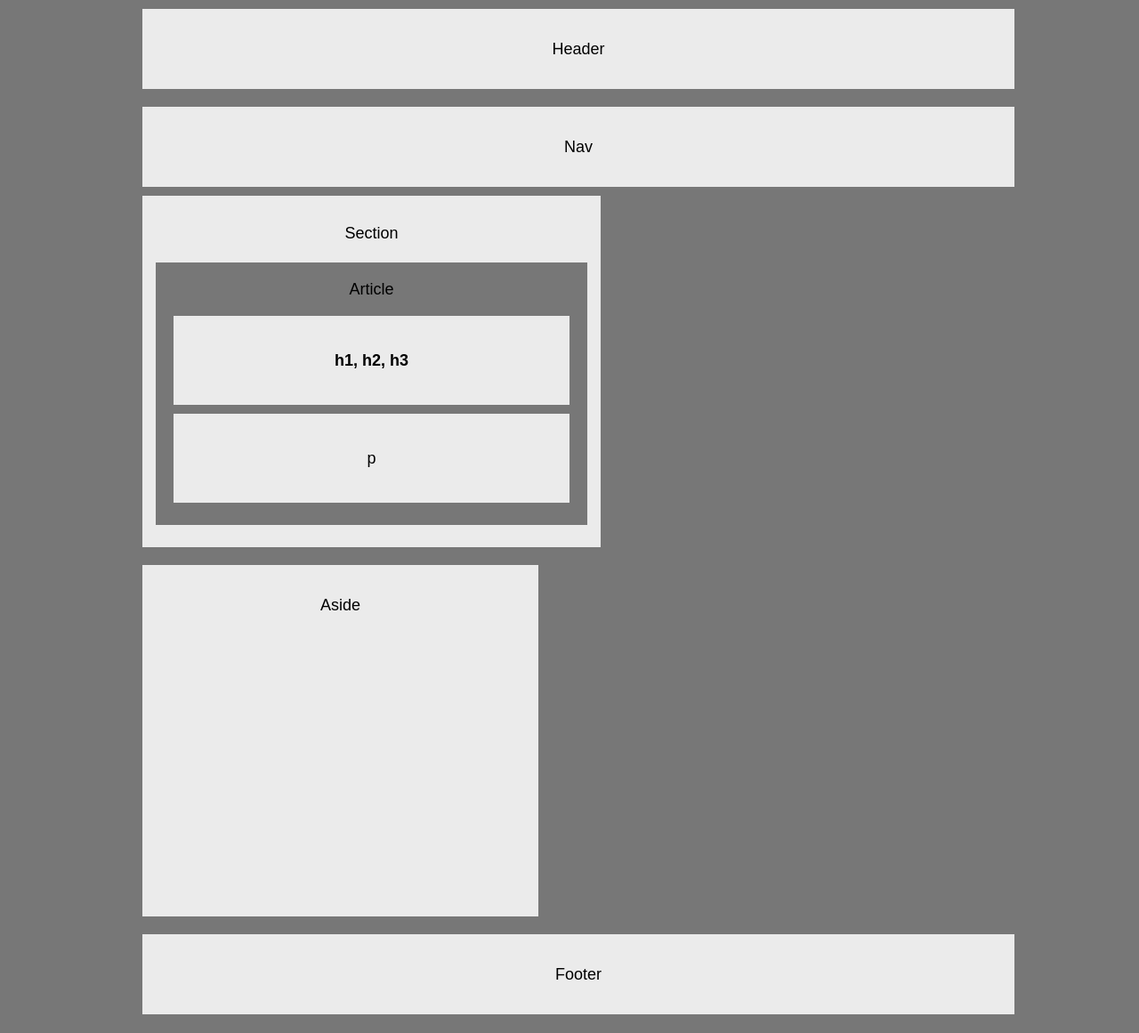
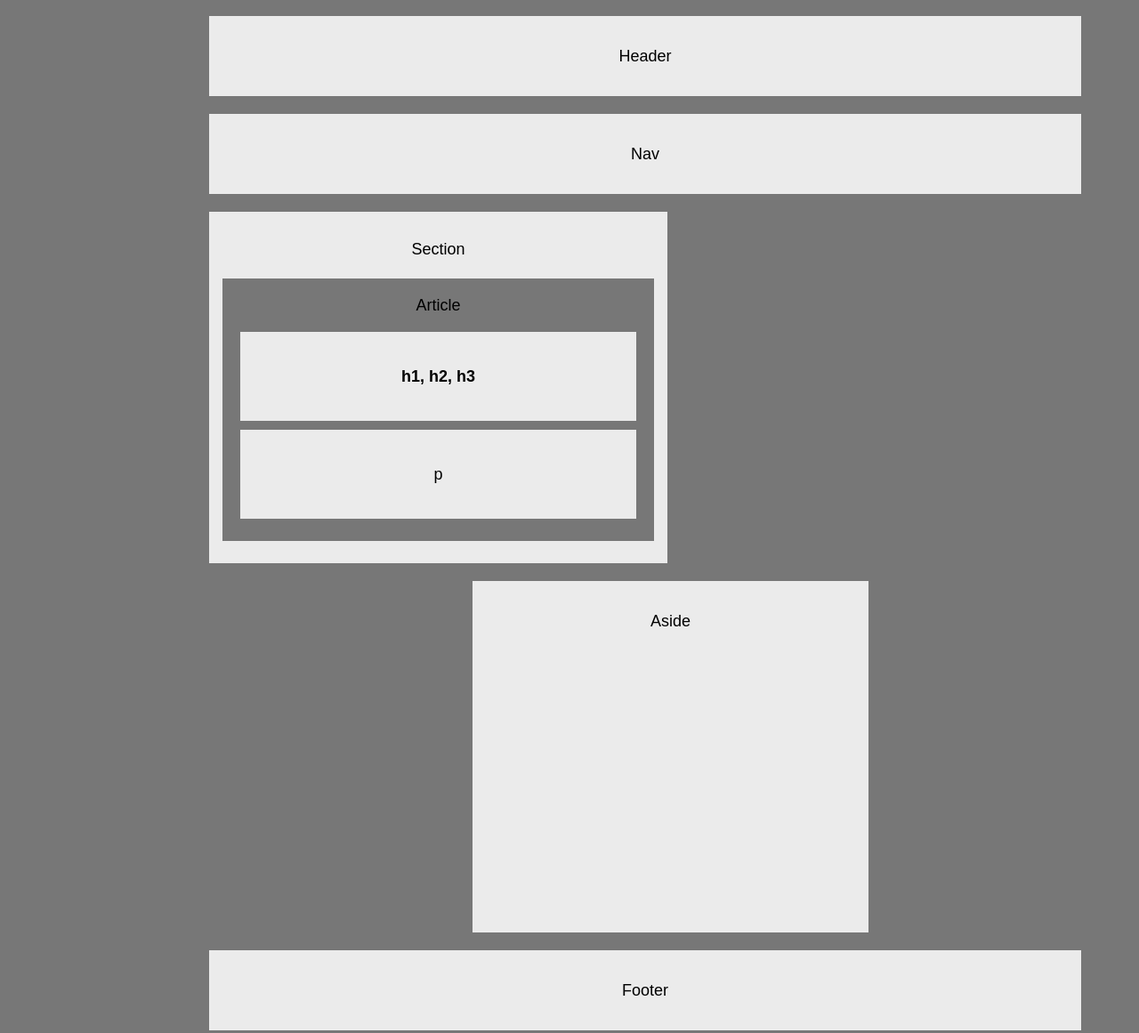
Before and after one commit to jkampa3/Homework_Week_1, a plain HTML site: page easier_assignment/HW-Wireframe/index.html in a window 1280 px wide. Shown: the whole page at 89% size. Drawn offline with Linux system fonts and the light colour scheme.

Commit message:
Final Work on Easy

```diff
--- a/easier_assignment/HW-Wireframe/style.css
+++ b/easier_assignment/HW-Wireframe/style.css
@@ -1,6 +1,7 @@
 body {
     background-color: #777;
-    margin-left: 150px;
+    margin-left: 225px;
+    margin-right: 294px;
 }
 
 header {
@@ -14,6 +15,7 @@ header {
     vertical-align: middle;
     line-height: 70px;
     margin: 10px;
+    display: inline-block;
 }
 
 nav {
@@ -31,7 +33,7 @@ nav {
 }
 
 #section {
-    clear: both;
+    clear: left;
     position: relative;
     background-color: #ebebeb;
     font-family: 'Arial', 'Helvetica Neue', Helvetica, sans-serif;
@@ -43,6 +45,8 @@ nav {
     vertical-align: middle;
     line-height: 65px;
     margin: 10px;
+    display: inline-block;
+
 }
 
 #article {
@@ -88,7 +92,7 @@ nav {
 }
 
 aside {
-    float: left;
+    float: right;
     background-color: #ebebeb;
     font-family: 'Arial', 'Helvetica Neue', Helvetica, sans-serif;
     font-size: 18px;
```
